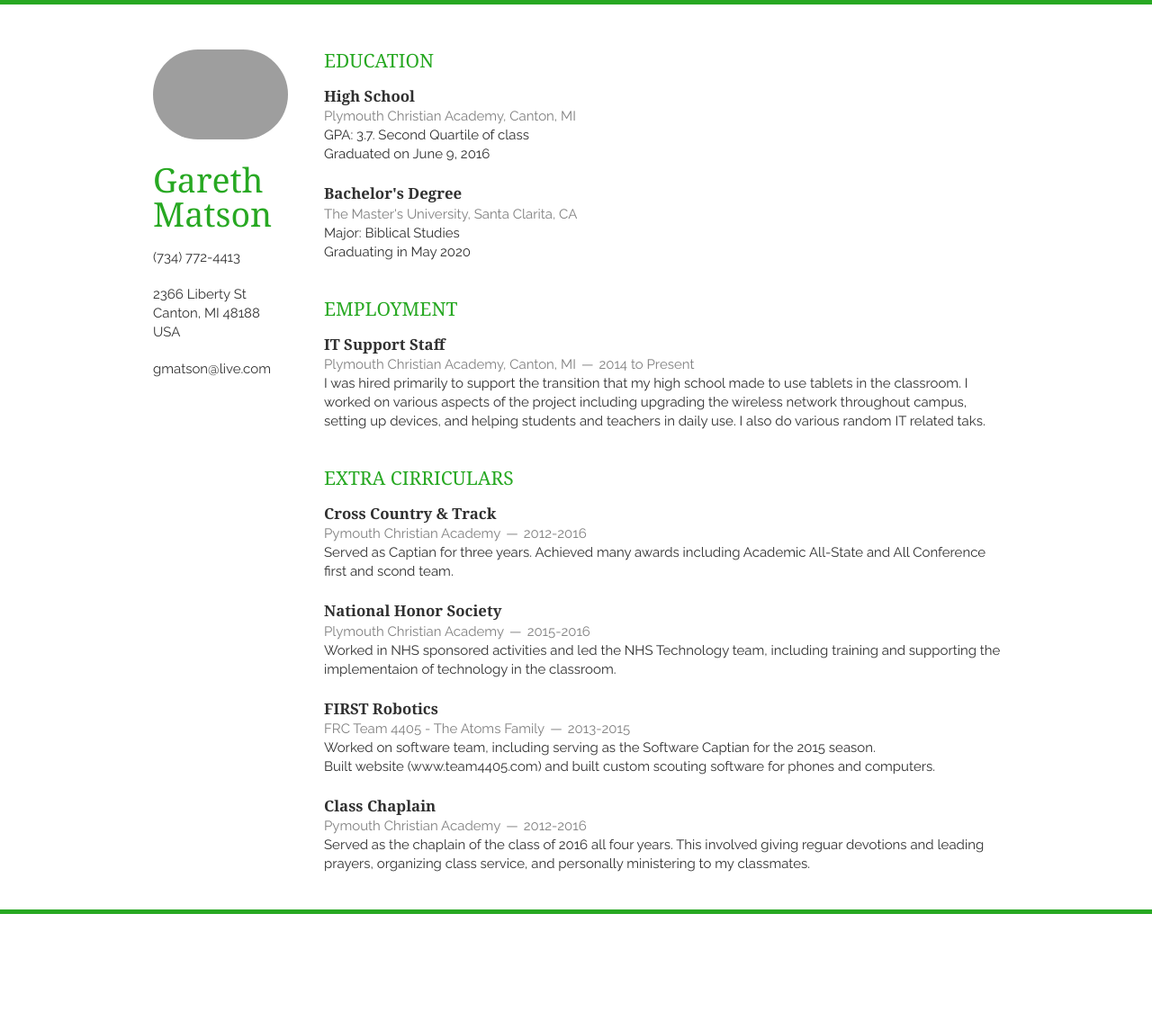
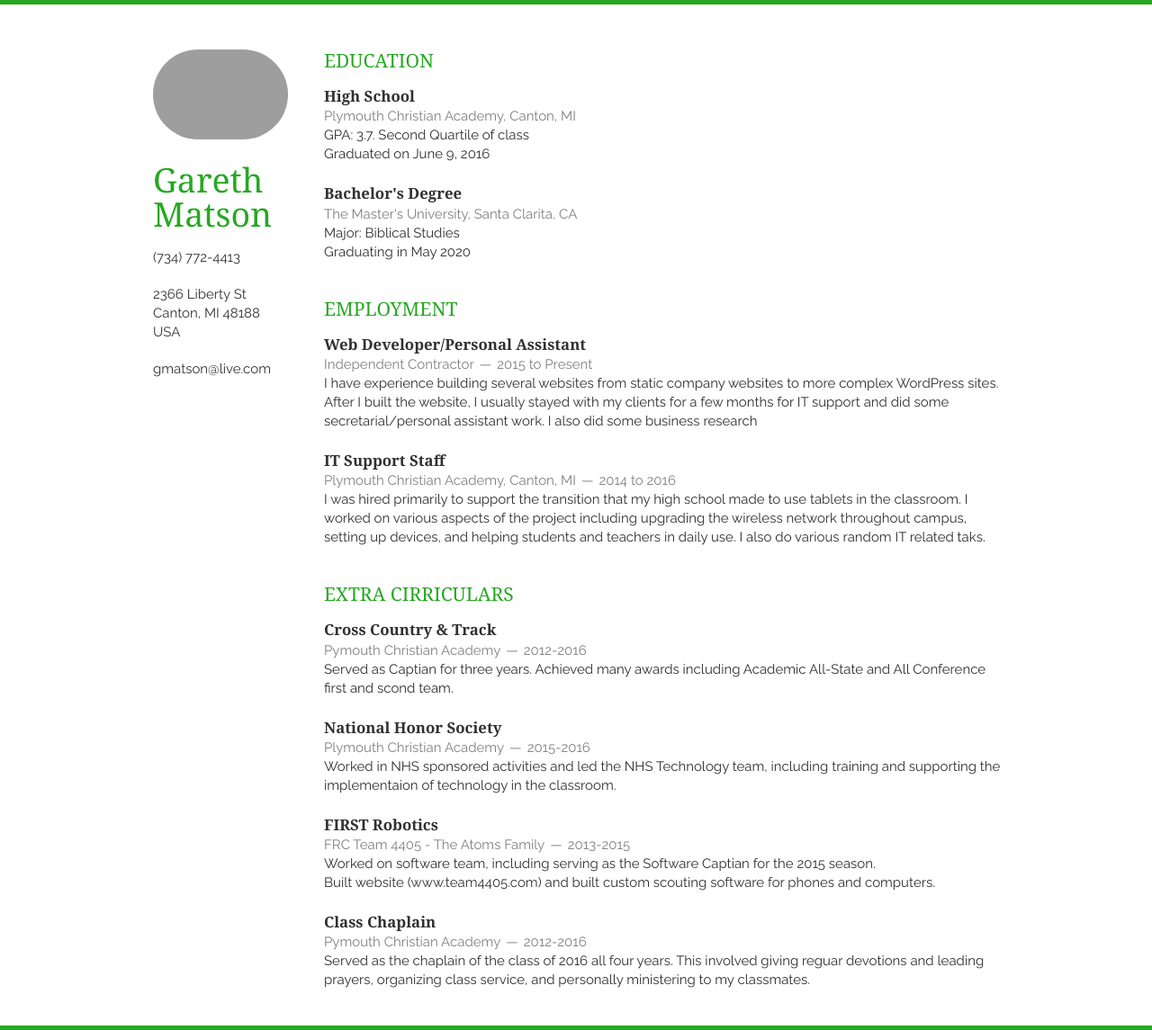
Before and after one commit to gerdums/gerdums.github.io, a Jekyll site: the page built from resume/index.html, in a window 1280 px wide. Shown: the whole page at 90% size. Built offline with Jekyll 4.4.1, drawn with Linux system fonts in a browser that asks for light colours; nearby versions of some CDN libraries; before the commit the page ends 1016 px from its top, so only the background shows below that.

Commit message:
Update employment.html

```diff
--- a/_includes/employment.html
+++ b/_includes/employment.html
@@ -2,8 +2,16 @@
     <h1>Employment</h1>
     <article>
         <header>
+            <h1>Web Developer/Personal Assistant</h1>
+            <span><address>Independent Contractor</address><time>2015 to Present</time></span>
+        </header>
+        <p> I have experience building several websites from static company websites to more complex WordPress sites. After I built the website, I usually stayed with my clients for a few months for IT support and did some secretarial/personal assistant work. I also did some business research
+        </p>
+    </article>
+    <article>
+        <header>
             <h1>IT Support Staff</h1>
-            <span><address>Plymouth Christian Academy, Canton, MI</address><time>2014 to Present</time></span>
+            <span><address>Plymouth Christian Academy, Canton, MI</address><time>2014 to 2016</time></span>
         </header>
         <p>I was hired primarily to support the transition that my high school made to use tablets in the classroom. I worked on various aspects of the project including upgrading the wireless network throughout campus, setting up devices, and helping students and teachers in daily use. I also do various random IT related taks. </p>
     </article>
```
